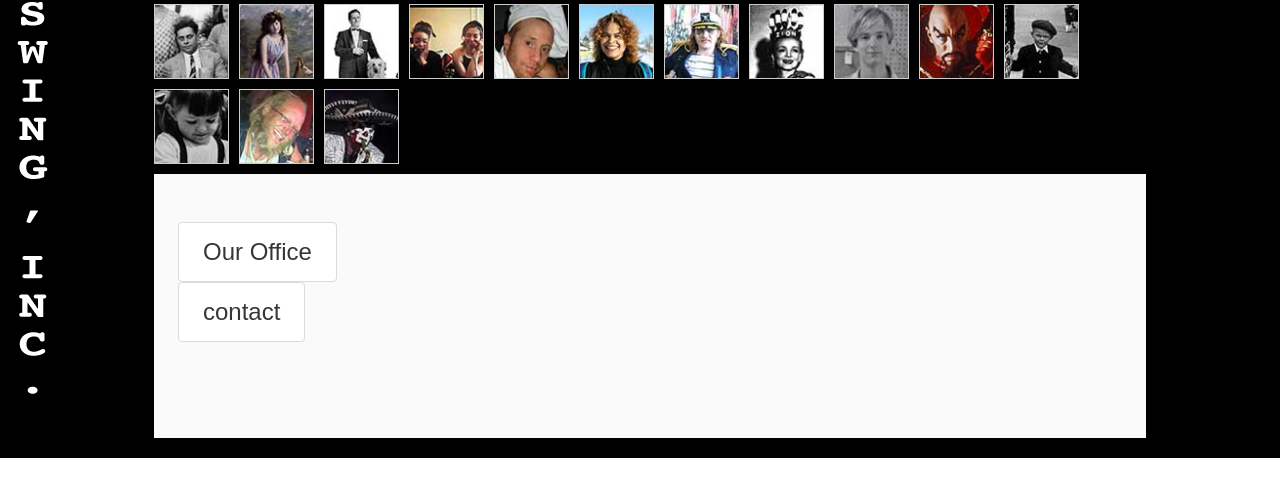
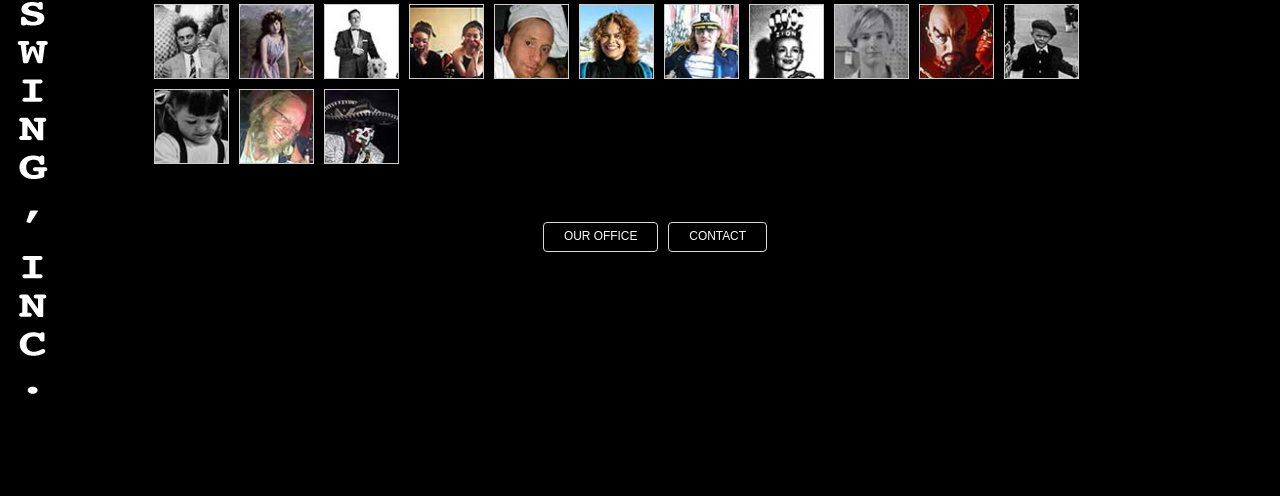
Before and after one commit to mconnor/responsive-gallery, a website: page index.html in a window 1280 px wide. Shown: the part 234-730 px from the top of the page. Drawn offline with nearby package versions, Linux system fonts and the light colour scheme.

Commit message:
footer css

```diff
--- a/includes/sortable_gallery.css
+++ b/includes/sortable_gallery.css
@@ -3,6 +3,9 @@ body {
 	padding: 20px 10px 20px 30px;
 	font: 14px Arial;
 	color: #fff;
+
+}
+html {
 	background-color: #000;
 }
 p { margin: 0px 0px 1em 0px; }
@@ -27,19 +30,37 @@ a, a:visited { color: #00f; }
 }
 
 
-
+/*
 .bottomnav .link {
 
 
 	padding: 3px 20px 3px 20px;
 	float: left;
+}*/
+.footer, .button {
+	background-color: black;
+
 }
-.bottomnav .link a {
+.footer .container{
+	display: flex;
+	flex-direction: row;
+	cspace-around;
+	/*border: 1px red solid;
+	margin-top: 20px;*/
+	justify-content: center;
+}
+.footer .container div{
+
+	/*border: 1px green solid;*/
+}
+.footer .link a {
 	color: #fff;
 	font-size: .85em;
 	text-decoration: none;
 	text-transform: uppercase;
 	padding: 3px 20px 3px 20px;
+	margin-left: 10px;
+
 }
 
 
```
